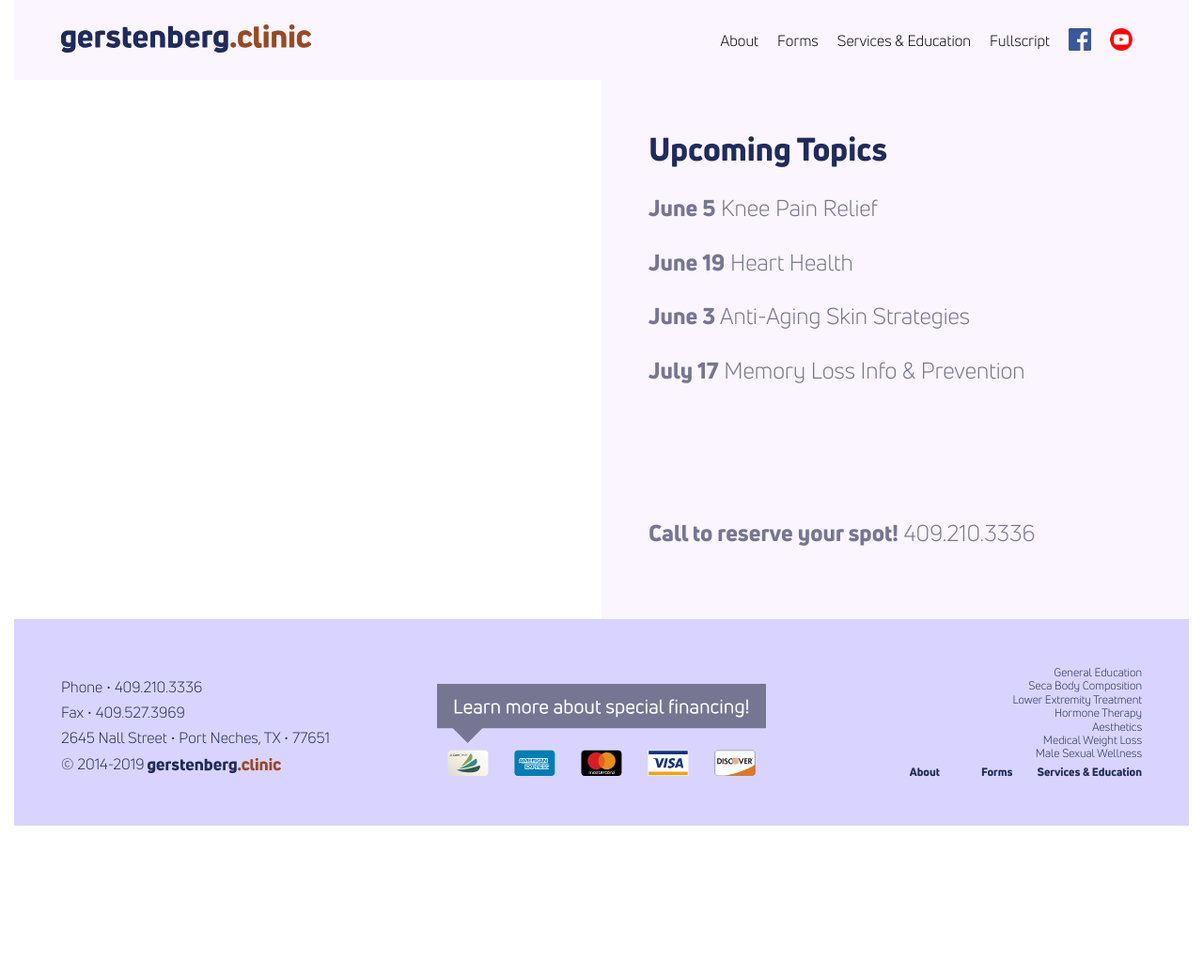
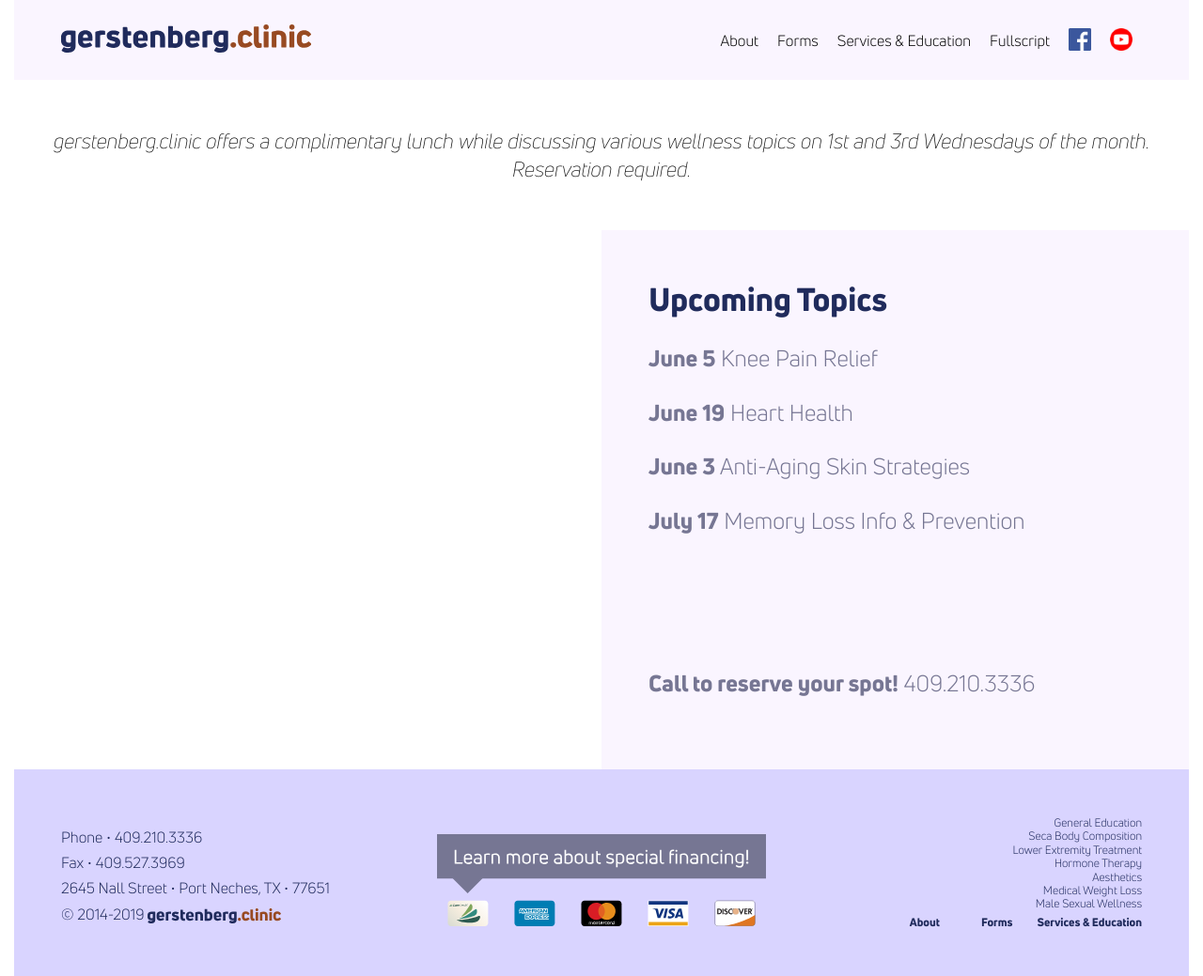
Before and after one commit to theneverwoods/gerstenberg.clinic, a Jekyll site: the page built from luncheon.html, in a window 1280 px wide. Shown: the whole page at 94% size. Built offline with Jekyll 4.4.1, drawn with Linux system fonts in a browser that asks for light colours; before the commit the page ends 900 px from its top, so only the background shows below that.

Commit message:
Update luncheon.html

```diff
--- a/luncheon.html
+++ b/luncheon.html
@@ -2,6 +2,7 @@
 layout: default
 permalink: /luncheon
 stylesheet: evox
+tagline: "gerstenberg.clinic offers a complimentary lunch while discussing various wellness topics on 1st and 3rd Wednesdays of the month. Reservation required."
 description: "gerstenberg.clinic offers a complimentary lunch while discussing various wellness topics on 1st and 3rd Wednesdays of the month."
 keywords: "Gerstenberg, Gertenberg, Gersteberg, Gerstenburg, Gurstenburg, Gutenberg, Gutenburg, Gurtenberg, Gurtenburg, Paul, Doctor, Dr,wellness,well,lunch,learning,luncheon,"
 redirect_from: /learningluncheon
```
